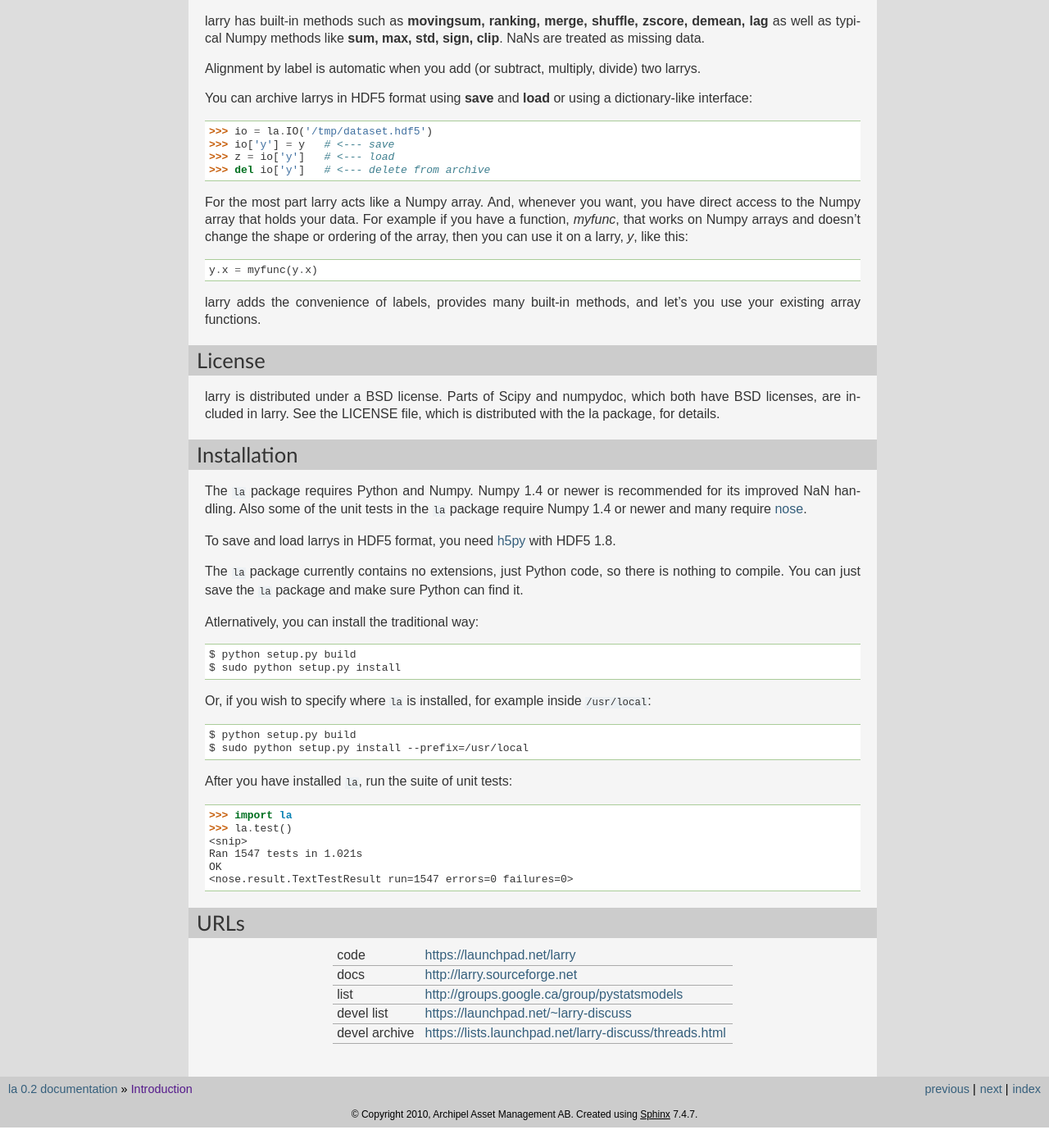
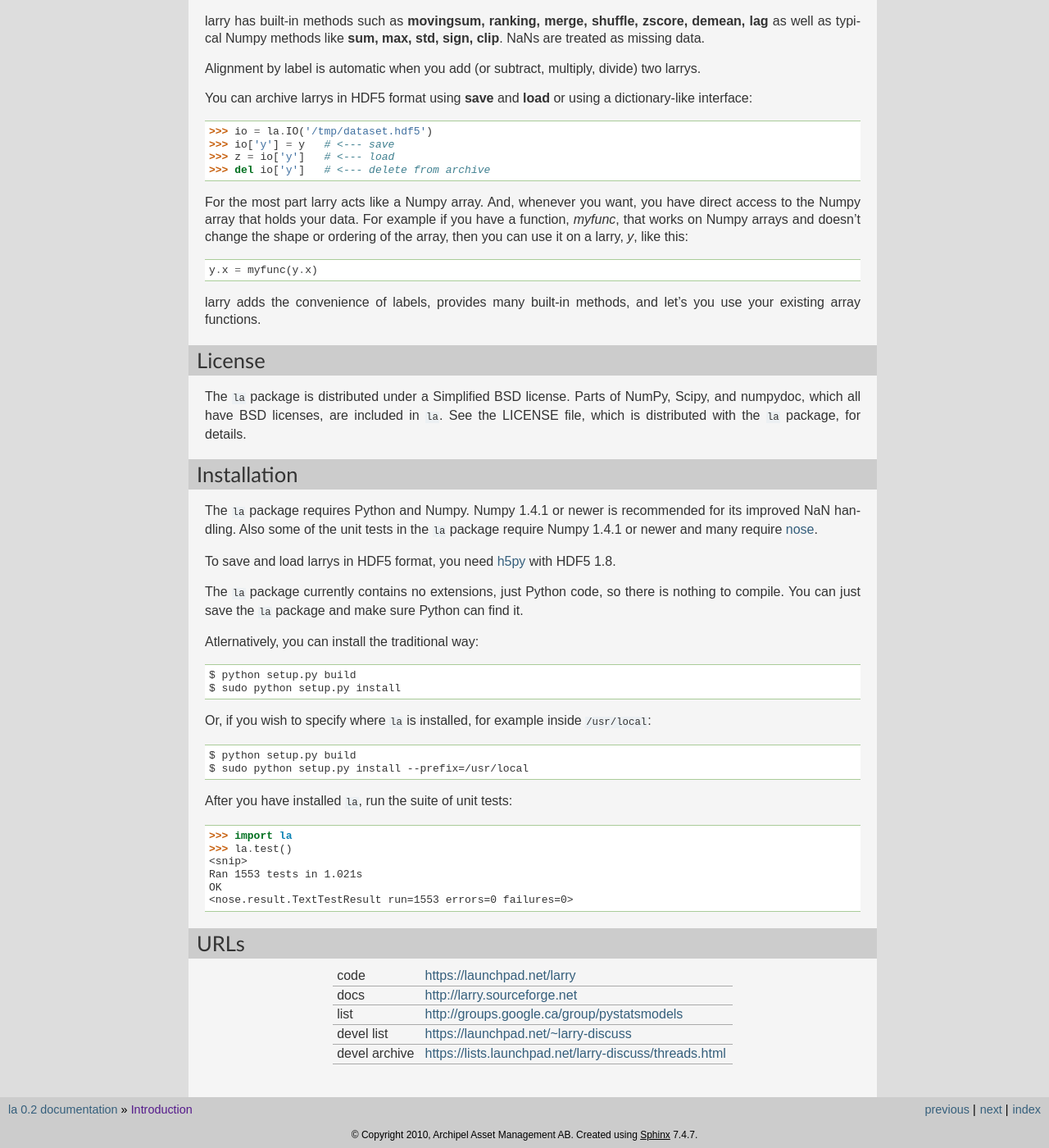
Before and after one commit to kwgoodman/la, a Sphinx documentation site: the page built from doc/source/intro.rst, in a window 1280 px wide and 1400 px high, scrolled down 679 px. Shown: the whole window at 82% size. Built offline with Sphinx 7.4.7, drawn with Linux system fonts in a browser that asks for light colours; before the commit the page ends 2054 px from its top, so only the background shows below that.

Commit message:
* deflarry.py(astype), tests/deflarry_nose_test.py, doc/source/intro.rst,       RELEASE, doc/source/work.rst: New larry method astype returns copy of       larry cast to specified type.
    * LICENSE: New larry method astype uses a modified version of the
      numpy.array.astype doc string, so I added the numpy license to la.

    * doc/source/intro.rst: Bumped numpy requirement from 1.4 to 1.4.1.

```diff
--- a/doc/source/intro.rst
+++ b/doc/source/intro.rst
@@ -67,16 +67,17 @@
 License
 =======
 
-larry is distributed under a BSD license. Parts of Scipy and numpydoc, which
-both have BSD licenses, are included in larry. See the LICENSE file, which
-is distributed with the la package, for details.
+The ``la`` package is distributed under a Simplified BSD license. Parts of
+NumPy, Scipy, and numpydoc, which all have BSD licenses, are included in
+``la``. See the LICENSE file, which is distributed with the ``la`` package,
+for details.
 
 Installation
 ============
 
-The ``la`` package requires Python and Numpy. Numpy 1.4 or newer is
+The ``la`` package requires Python and Numpy. Numpy 1.4.1 or newer is
 recommended for its improved NaN handling. Also some of the unit tests in the
-``la`` package require Numpy 1.4 or newer and many require
+``la`` package require Numpy 1.4.1 or newer and many require
 `nose <http://somethingaboutorange.com/mrl/projects/nose>`_.
 
 To save and load larrys in HDF5 format, you need
@@ -102,9 +103,9 @@
     >>> import la
     >>> la.test()
     <snip>
-    Ran 1547 tests in 1.021s
+    Ran 1553 tests in 1.021s
     OK
-    <nose.result.TextTestResult run=1547 errors=0 failures=0>
+    <nose.result.TextTestResult run=1553 errors=0 failures=0>
 
 URLs
 ====
```
Also changed, not shown: doc/source/work.rst (+10 -0 lines), 5 other files.
